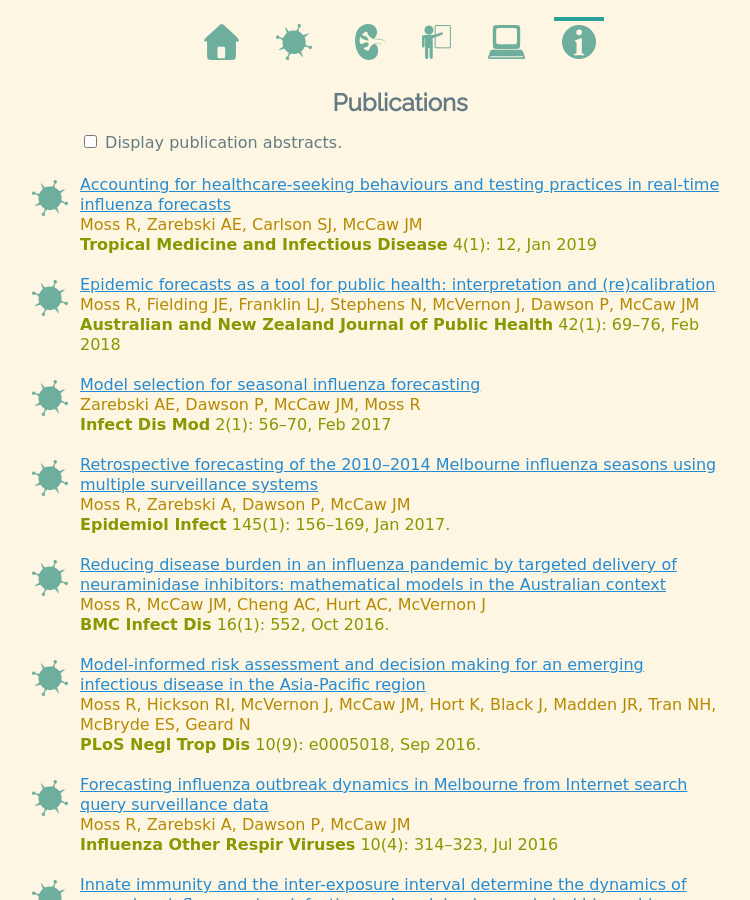
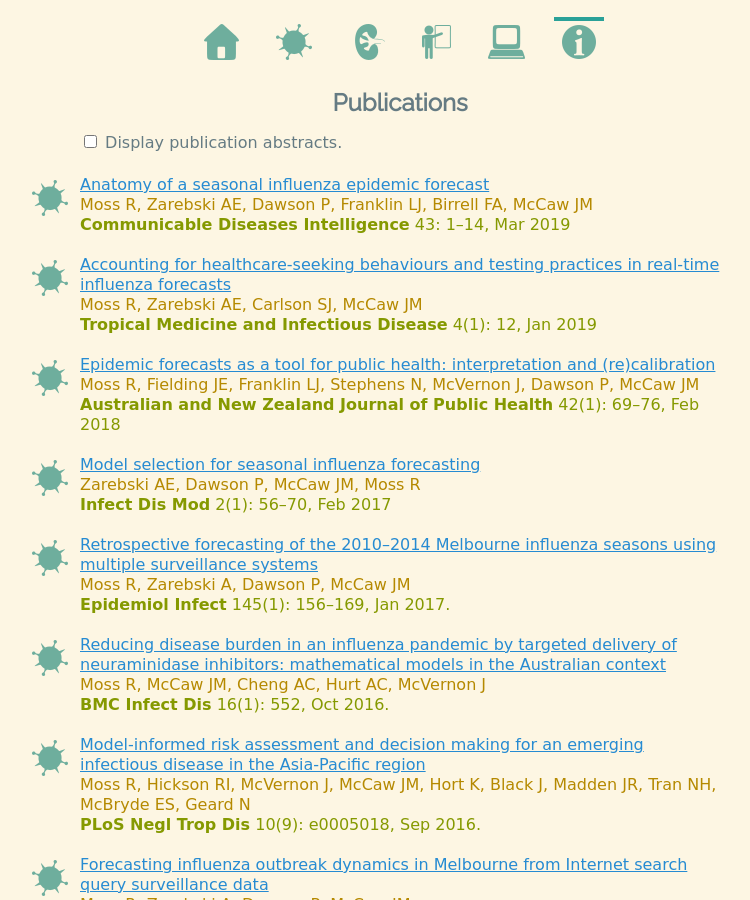
Before and after one commit to robmoss/previous2-robmoss.github.io, a Jekyll site: the page built from pubs/index.md, in a window 1280 px wide and 900 px high. Shown: the whole window, without its empty margins (240-990 px from the left). Built offline with Jekyll 4.4.1, drawn with Linux system fonts in a browser that asks for light colours; some web fonts are replaced.

```diff
--- a/pubs/index.md
+++ b/pubs/index.md
@@ -41,6 +41,40 @@ title: Publications
 </p>
 
 <ul class="publication-list">
+      <li class="epi"><a
+        href="https://doi.org/10.33321/cdi.2019.43.7">Anatomy of a seasonal
+        influenza epidemic forecast</a><br/>
+        <span class="author">Moss R, Zarebski AE, Dawson P, Franklin LJ,
+        Birrell FA, McCaw JM</span><br/>
+        <span class="journal"><b>Communicable Diseases Intelligence</b>
+        43: 1&ndash;14, Mar 2019</span><br/>
+        <span class="abstract">
+        Bayesian methods have been used to predict the timing of infectious
+        disease epidemics in various set-tings and for many infectious
+        diseases, including seasonal influenza. But integrating these
+        techniques into public health practice remains an ongoing challenge,
+        and requires close collaboration between modellers, epidemiologists,
+        and public health staff.
+        <br/><br/>
+        During the 2016 and 2017 Australian influenza seasons, weekly seasonal
+        influenza forecasts were produced for cities in the three states with
+        the largest populations: Victoria, New South Wales and Queensland.
+        Forecast results were presented to Health Department disease
+        surveillance units in these jurisdictions, who provided feedback about
+        the plausibility and public health utility of these predictions.
+        <br/><br/>
+        In earlier studies we found that delays in reporting and processing of
+        surveillance data substantially limited forecast performance, and that
+        incorporating climatic effects on transmission improved forecast
+        performance. In this study of the 2016 and 2017 seasons, we sought to
+        refine the forecasting method to account for delays in receiving the
+        data, and used meteorological data from past years to modulate the
+        force of infection. We demonstrate how these refinements improved the
+        forecast's predictive capacity, and use the 2017 influenza season to
+        highlight challenges in accounting for popu-lation and clinician
+        behaviour changes in response to a severe season.
+        </span>
+      </li>
       <li class="epi"><a
         href="https://doi.org/10.3390/tropicalmed4010012">Accounting for
         healthcare-seeking behaviours and testing practices in real-time
@@ -128,7 +162,7 @@ title: Publications
         emerged as a popular method for forecasting the progression of these
         epidemics. Despite extensive research it is still unclear what the
         optimal models are for forecasting influenza, and how one even
-        measures forecast performance.<br/>
+        measures forecast performance.<br/><br/>
         In this paper, we present a likelihood-based method, akin to Bayes
         factors, for model selection when the aim is to select for predictive
         skill. Here, "predictive skill" is measured by the probability of the
@@ -144,7 +178,7 @@ title: Publications
         their predictive skill. Both measurements of absolute humidity and a
         sinusoidal approximation of those measurements are observed to
         increase the predictive skill of the forecasts, while allowing for
-        inhomogeneous mixing reduces the skill.<br/>
+        inhomogeneous mixing reduces the skill.<br/><br/>
         We discuss how our work could be integrated into a forecasting system
         and how the model selection method could be used to evaluate forecasts
         when comparing to multiple surveillance systems providing disparate
@@ -506,7 +540,7 @@ href="http://www.who.int/bulletin/volumes/90/4/11-093419/en/index.html">Likely
   limited. Here we use the epidemiological data collected during the
   2009 influenza pandemic in Mongolia to calibrate a computational model
   of influenza virus dissemination in a Mongolian pandemic, with
-  tailoring to the country’s infrastructural and sociobehavioural
+  tailoring to the country's infrastructural and sociobehavioural
   characteristics. There have been few recent, country-specific
   evaluations of strategies for the mitigation of influenza,
   particularly in resource-poor settings. Our results provide novel
@@ -560,7 +594,7 @@ href="http://www.who.int/bulletin/volumes/90/4/11-093419/en/index.html">Likely
   constraints, such as finite diagnostic and antiviral distribution capacities.
   We find that use of antiviral agents might be capable of containing or
   substantially mitigating an epidemic in only a small proportion of epidemic
-  scenarios given Australia’s existing public health capacities. We then
+  scenarios given Australia's existing public health capacities. We then
   introduce a statistical model that, based on just three characteristics of a
   hypothetical outbreak [(i) the basic reproduction number, (ii) the reduction
   in infectiousness of cases when provided with antiviral agents as treatment,
```
Also changed, not shown: 1 other file.
